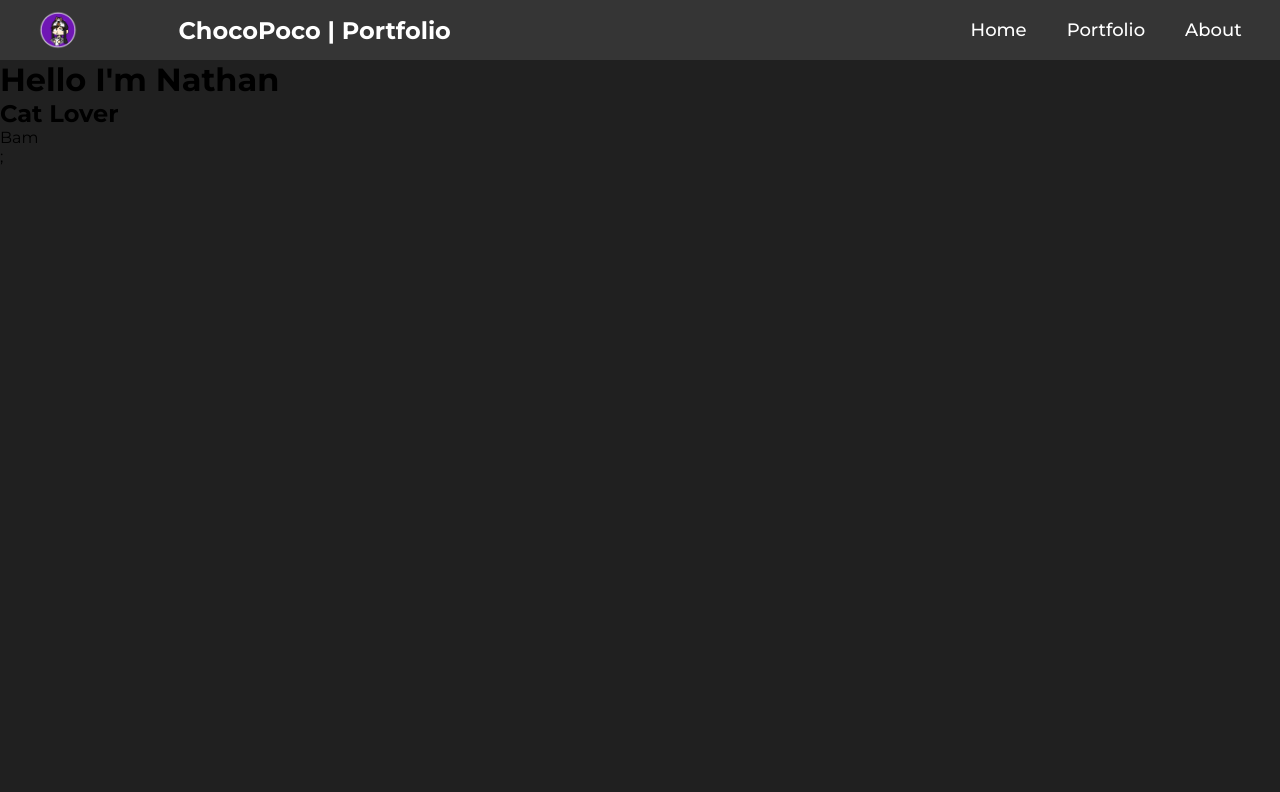
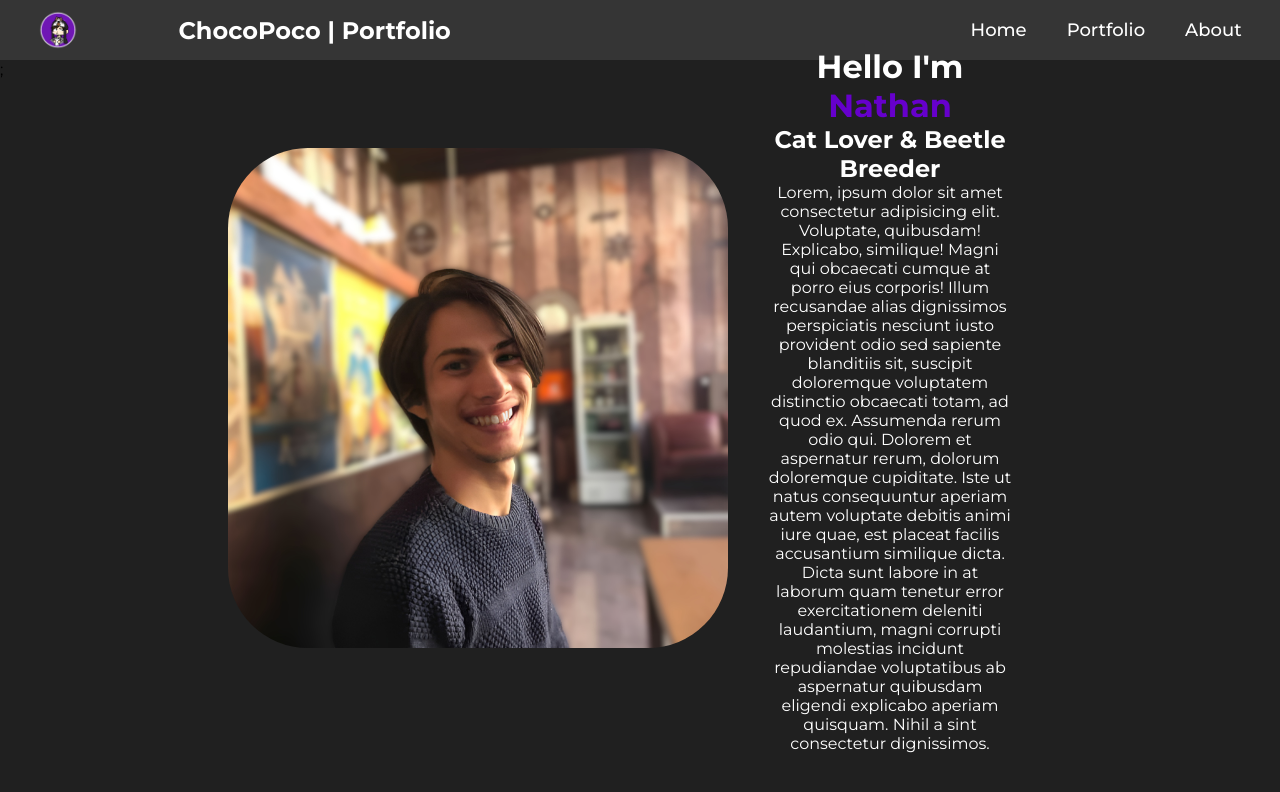
Before and after one commit to ChocZeChoc/personal-portfolio, a React (Vite) app: page / in a window 1280 px wide. Shown: the top 792 px of the page. Built offline with nearby package versions, Linux system fonts and the light colour scheme.

Commit message:
Add Homepage stuff

```diff
--- a/src/components/Home/Home.css
+++ b/src/components/Home/Home.css
@@ -0,0 +1,28 @@
+.homePage{
+    position: absolute;
+    left: 50%;
+    top: 50%;
+    -webkit-transform: translate(-50%, -50%);
+    transform: translate(-50%, -50%);
+    display: flex;
+    justify-content: space-between;
+    align-items: center;
+    padding: 100px;
+    display: flex;
+    justify-content: space-between;
+    align-items: center;
+    align-content: center;
+    width: 80%;
+    border-radius: 3em;
+}
+
+.profileimg{
+    height: 500px;
+    border-radius: 5em;
+}
+
+.homeIntro{
+    text-align: center;
+    padding: 40px;
+    color: #fff;
+}
--- a/src/components/Home/Home.jsx
+++ b/src/components/Home/Home.jsx
@@ -1,12 +1,19 @@
 import './Home.css'
+import profile from '/src/assets/img/Linkedin.jpg'
 
 const Home = () => {
   return (
+    <div className='homePage'>
     <div>
-
-      <h1>Hello I'm Nathan</h1>
-      <h2>Cat Lover</h2>
-      <p>Bam</p>
+        <img src={profile} alt='profile pic' style={{maxHeight:'500px'}} className='profileimg'/>
+    </div>
+    <div className='homeIntro'>
+        <h1>Hello I'm <span style={{color:'#6600cc'}}>Nathan</span></h1>
+        <h2>Cat Lover & Beetle Breeder</h2>
+      <span className='homeText'>
+        <p>Lorem, ipsum dolor sit amet consectetur adipisicing elit. Voluptate, quibusdam! Explicabo, similique! Magni qui obcaecati cumque at porro eius corporis! Illum recusandae alias dignissimos perspiciatis nesciunt iusto provident odio sed sapiente blanditiis sit, suscipit doloremque voluptatem distinctio obcaecati totam, ad quod ex. Assumenda rerum odio qui. Dolorem et aspernatur rerum, dolorum doloremque cupiditate. Iste ut natus consequuntur aperiam autem voluptate debitis animi iure quae, est placeat facilis accusantium similique dicta. Dicta sunt labore in at laborum quam tenetur error exercitationem deleniti laudantium, magni corrupti molestias incidunt repudiandae voluptatibus ab aspernatur quibusdam eligendi explicabo aperiam quisquam. Nihil a sint consectetur dignissimos.</p>
+    </span>
+    </div>
     </div>
   );
 };
```
Also changed, not shown: src/assets/img/Linkedin.jpg (added).
